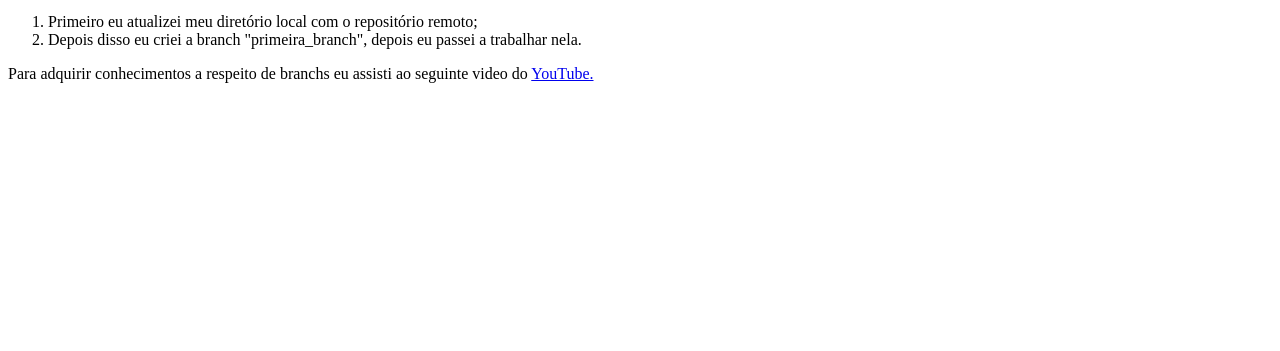
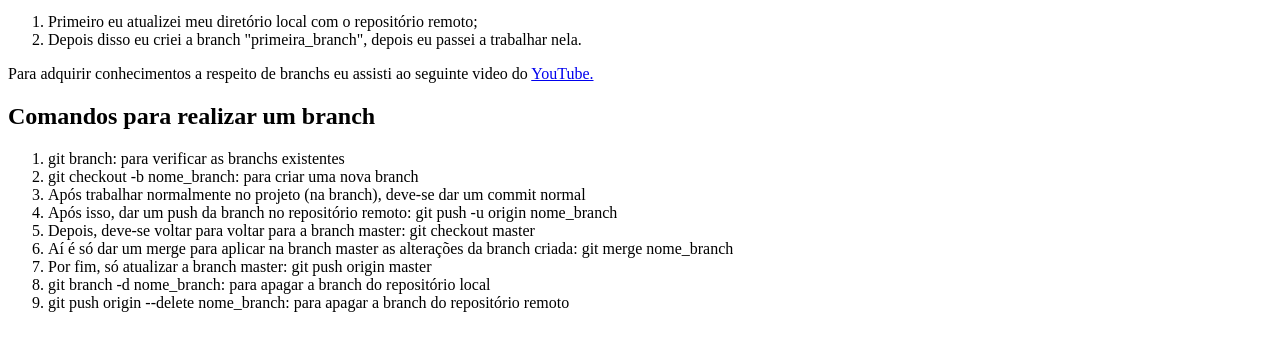
Before and after one commit to jvebber/Bootcamp-Developer-Web, a plain HTML site: page desafio-primeiro-repositorio/branchs.html in a window 1280 px wide. Shown: the part 101-452 px from the top of the page. Drawn offline with Linux system fonts and the light colour scheme.

Commit message:
feat: insert of recomendatios

```diff
--- a/desafio-primeiro-repositorio/branchs.html
+++ b/desafio-primeiro-repositorio/branchs.html
@@ -16,5 +16,17 @@
         </ol>
         Para adquirir conhecimentos a respeito de branchs eu assisti ao seguinte video do <a href="https://www.youtube.com/watch?v=1E-qLNZDf0o" target="_blanck">YouTube.</a>
     </p>
+    <h2>Comandos para realizar um branch</h2>
+    <ol>
+        <li>git branch: para verificar as branchs existentes</li>
+        <li>git checkout -b nome_branch: para criar uma nova branch</li>
+        <li>Após trabalhar normalmente no projeto (na branch), deve-se dar um commit normal </li>
+        <li>Após isso, dar um push da branch no repositório remoto: git push -u origin nome_branch</li>
+        <li>Depois, deve-se voltar para voltar para a branch master: git checkout master</li>
+        <li>Aí é só dar um merge para aplicar na branch master as alterações da branch criada: git merge nome_branch</li>
+        <li>Por fim, só atualizar a branch master: git push origin master</li>
+        <li>git branch -d nome_branch: para apagar a branch do repositório local</li>
+        <li>git push origin --delete nome_branch: para apagar a branch do repositório remoto</li>
+    </ol>
 </body>
 </html>
```
